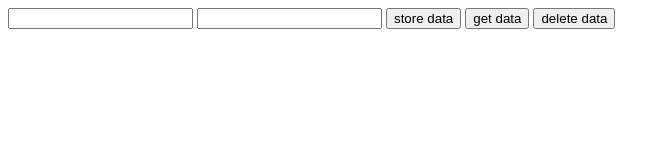
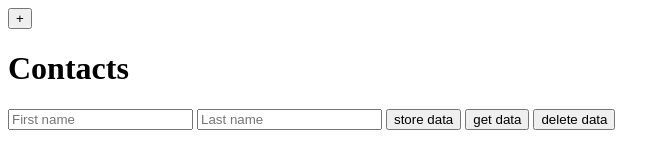
Before and after one commit to wingzerocat/crud, a plain HTML site: page index.html in a window 1280 px wide. Shown: the whole page, without its empty margins (0-670 px from the left). Drawn offline with nearby package versions, Linux system fonts and the light colour scheme.

Commit message:
Added header bar. Plan to look like contacts

```diff
--- a/index.html
+++ b/index.html
@@ -7,6 +7,7 @@
       src="https://code.jquery.com/jquery-3.3.1.js"
       integrity="sha256-2Kok7MbOyxpgUVvAk/HJ2jigOSYS2auK4Pfzbm7uH60="
       crossorigin="anonymous"></script>
+      <link rel="stylesheet" type="text/css" href="style.css">
       <script src="app.js"></script>
     <!--
     TODO
@@ -15,16 +16,22 @@
   </head>
 
   <body>
+    <div class="header">
+      <button class="add-contact">+</div>
+    </div>
+    <div><h1>Contacts</h1></div>
     <div>
       <form name="crud-form">
-        <input class="input-field-title" type="text">
-        <input class="input-field-body" type="text">
+        <input class="first-name" placeholder="First name" type="text">
+        <input class="last-name" placeholder="Last name" type="text">
+        <!-- <input class="age" placeholder="Age" type="text"> -->
+
         <button class="store-btn">store data</button>
         <button class="get-btn">get data</button>
         <button class="delete-btn">delete data</button>
       </form>
     </div>
 
-    <div class="debug"></div>
+    <div class="results"></div>
   </body>
 </html>
```
